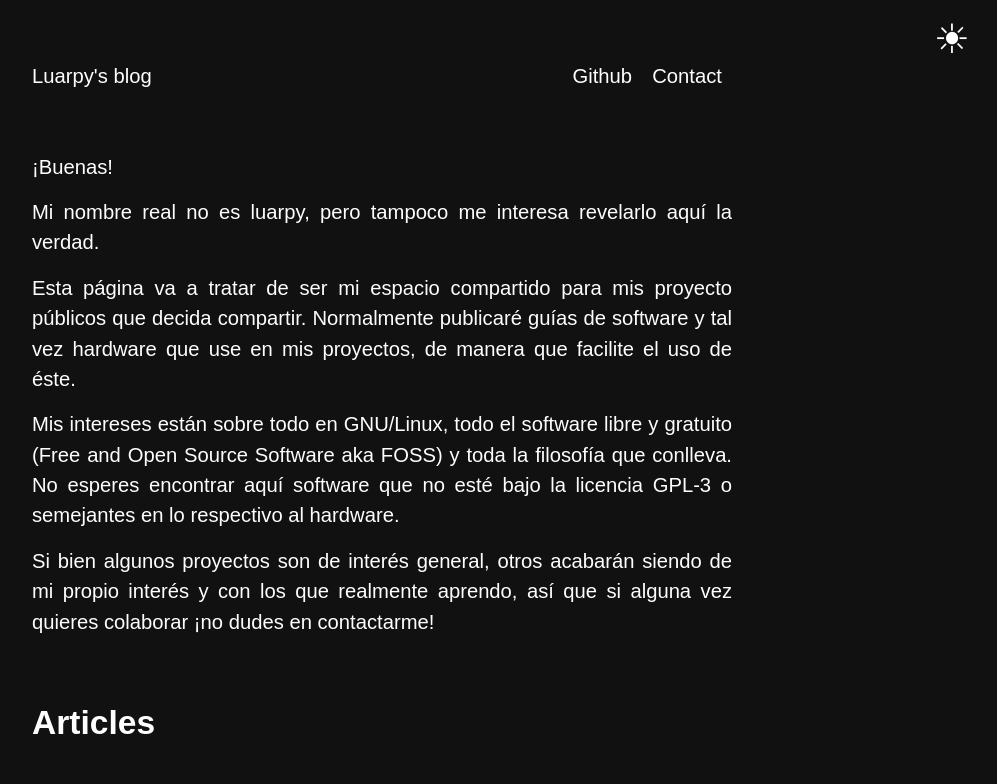
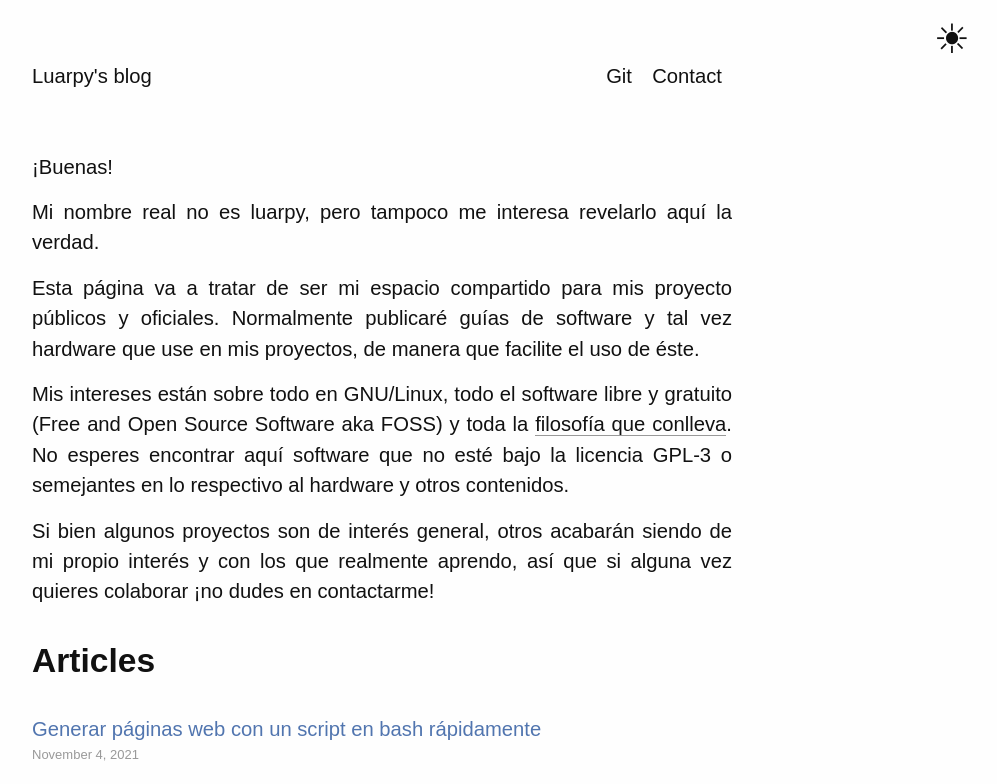
Before and after one commit to luarpy/luarpy.github.io, a plain HTML site: page index.html in a window 1280 px wide. Shown: the top 784 px of the page, without its empty margins (258-1255 px from the left). Drawn offline with Linux system fonts and the light colour scheme.

Commit message:
Upstream commit

```diff
--- a/index.html
+++ b/index.html
@@ -8,7 +8,7 @@
       <meta name="referrer" content="no-referrer">
       <title>luarpy's blog</title> <!--Here goes file's title after processing-->
 
-      <link rel="stylesheet" type="text/css" href="https://luarpy.github.io/styles.css">
+      <link rel="stylesheet" type="text/css" href="styles.css">
     </head>
     <body class="">
         <nav class="menu">
@@ -27,11 +27,11 @@
                         <a href="https://luarpy.github.io/arts/contact.html">Contact</a>
                     </li>
                     <li>
-                        <a href="https://github.com/luarpy">Github</a>
+                        <a href="https://github.com/luarpy">Git</a>
                     </li>
                     <li>
-                        <button onclick="setDarkMode()" class="dark-mode-toggle">☀</button>
-                        <script type="text/javascript" src="https://luarpy.github.io/toggle.js"></script>
+                        <button onclick="setDarkMode()" class="dark-mode-toggle-button">☀</button>
+                        <script type="text/Javascript" src="toggle.js"></script>
                     </li>
 
                 </ul>
@@ -43,9 +43,9 @@
 
 <p>Mi nombre real no es luarpy, pero tampoco me interesa revelarlo aquí la verdad. </p>
 
-<p>Esta página va a tratar de ser mi espacio compartido para mis proyecto públicos que decida compartir. Normalmente publicaré guías de software y tal vez hardware que use en mis proyectos, de manera que facilite el uso de éste.</p>
+<p>Esta página va a tratar de ser mi espacio compartido para mis proyecto públicos y oficiales. Normalmente publicaré guías de software y tal vez hardware que use en mis proyectos, de manera que facilite el uso de éste.</p>
 
-<p>Mis intereses están sobre todo en GNU&#47;Linux, todo el software libre y gratuito (Free and Open Source Software aka FOSS) y toda la filosofía que conlleva. No esperes encontrar aquí software que no esté bajo la licencia GPL-3 o semejantes en lo respectivo al hardware. </p>
+<p>Mis intereses están sobre todo en GNU&#47;Linux, todo el software libre y gratuito (Free and Open Source Software aka FOSS) y toda la <a href="https://www.gnu.org/gnu/manifesto.en.html">filosofía que conlleva</a>. No esperes encontrar aquí software que no esté bajo la licencia GPL-3 o semejantes en lo respectivo al hardware y otros contenidos. </p>
 
 <p>Si bien algunos proyectos son de interés general, otros acabarán siendo de mi propio interés y con los que realmente aprendo, así que si alguna vez quieres colaborar ¡no dudes en contactarme!</p>
 
--- a/sitemap.xml
+++ b/sitemap.xml
@@ -4,7 +4,7 @@ xmlns:xsi="http://www.w3.org/2001/XMLSchema-instance"
 xsi:schemaLocation="http://www.sitemaps.org/schemas/sitemap/0.9
 http://www.sitemaps.org/schemas/sitemap/0.9/sitemap.xsd"
 xmlns="http://www.sitemaps.org/schemas/sitemap/0.9">
-<url><loc>https://luarpy.github.io/arts/generar_paginas_webs_con_ssg.html</loc><lastmod>2021-11-04</lastmod><priority>1.0</priority></url>
-<url><loc>https://luarpy.github.io/arts/contact.html</loc><lastmod>2021-11-04</lastmod><priority>1.0</priority></url>
-<url><loc>https://luarpy.github.io/index.html</loc><lastmod>2021-11-04</lastmod><priority>1.0</priority></url>
+<url><loc>https://luarpy.github.io/arts/generar_paginas_webs_con_ssg.html</loc><lastmod>2021-11-05</lastmod><priority>1.0</priority></url>
+<url><loc>https://luarpy.github.io/arts/contact.html</loc><lastmod>2021-11-05</lastmod><priority>1.0</priority></url>
+<url><loc>https://luarpy.github.io/index.html</loc><lastmod>2021-11-05</lastmod><priority>1.0</priority></url>
 </urlset>
--- a/styles.css
+++ b/styles.css
@@ -6,7 +6,7 @@
     --link_h: #06e;
     --bg_grey: #eee;
     --dark_grey: #999;
-    --highlight: rgb(201, 81, 72);
+    --highligth: #999;
 }
 
 * {
@@ -26,8 +26,8 @@ html {
 body {
     font-family: Arial, Helvetica Neue, sans-serif;
     line-height: 1.5;
-    background-color: var(--fg);
-    color: var(--bg);
+    background-color: var(--bg);
+    color: var(--fg);
     max-width: 700px;
     margin: auto;
 }
@@ -171,7 +171,7 @@ thead, tfoot {
     color: var(--bg);
 }
 
-.dark-mode-toggle {
+.dark-mode-toggle-button {
     border: none;
     padding: 15px 32px;
     text-align: center;
@@ -183,8 +183,8 @@ thead, tfoot {
     outline: none;
     font-size: 2rem;
     background: transparent;
-    color: var(--bg);
-    background-color: var(--fg);
+    color: inherit;
+    background-color: transparent;
 }
 
 .main-page {
@@ -262,14 +262,18 @@ nav > div > ul > li > a {
 	line-height: 2em;
 	padding: 0.5em 0em;
 	text-decoration: none;
+    border: none;
+	color: inherit !important;
 }
 
 nav > div.nav-right > ul > li > a {
 	padding: 0.5em 0.5em;
+    color: inherit;
+    border: none;
 }
 
 nav > div > ul > li > a:hover {
-	color: var(--bg) !important;
+	color: var(--dark_grey) !important;
 }
 .nav-left {
 	float: left;
@@ -290,19 +294,28 @@ footer {
 	font-size: 13px;
 }
 
-#Articles {
-	margin-top: 2em;
-}
-
-ul.articles {
+ul.articles{
     list-style: none;
     color: var(--link);
     padding: 0;
+    margin: 0;
+}
+
+ul.articles li{
+    margin: 0;
+}
+
+ul.articles a {
+    border: none;
 }
 
 .date{
     font-size: 13px;
     color: var(--dark_grey);
-    margin-top: 1rem;
-    margin-bottom: 2rem;
+    margin-top: auto;
 }
+
+footer a{
+    border: none;
+    color: var(--link);
+}
--- a/toggle.js
+++ b/toggle.js
@@ -1,9 +1,4 @@
 function setDarkMode() {
-    if (localStorage.getItem('mode') === 'dark') {
-      localStorage.setItem('mode', 'white');
-      document.body.classList.remove('dark-mode');
-    } else {
-      localStorage.setItem('mode', 'dark');
-      document.body.classList.add('dark-mode');
-    }
-  };
+   var element = document.body;
+   element.classList.toggle("dark-mode");
+  }
```
Also changed, not shown: arts/contact.html (+4 -4 lines), arts/generar_paginas_webs_con_ssg.html (+4 -4 lines).
